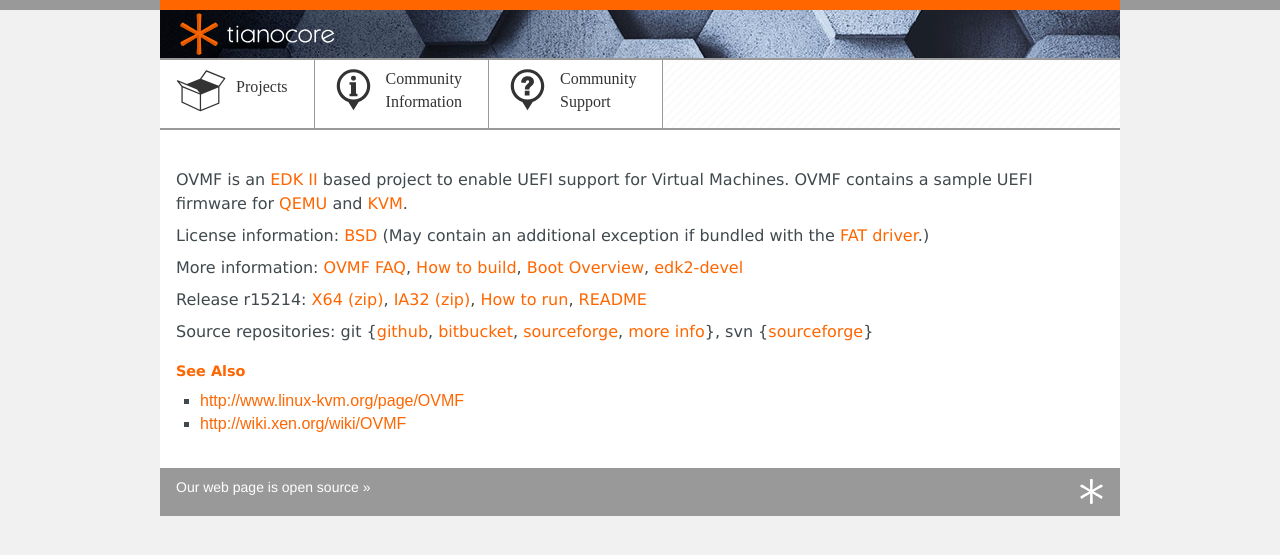
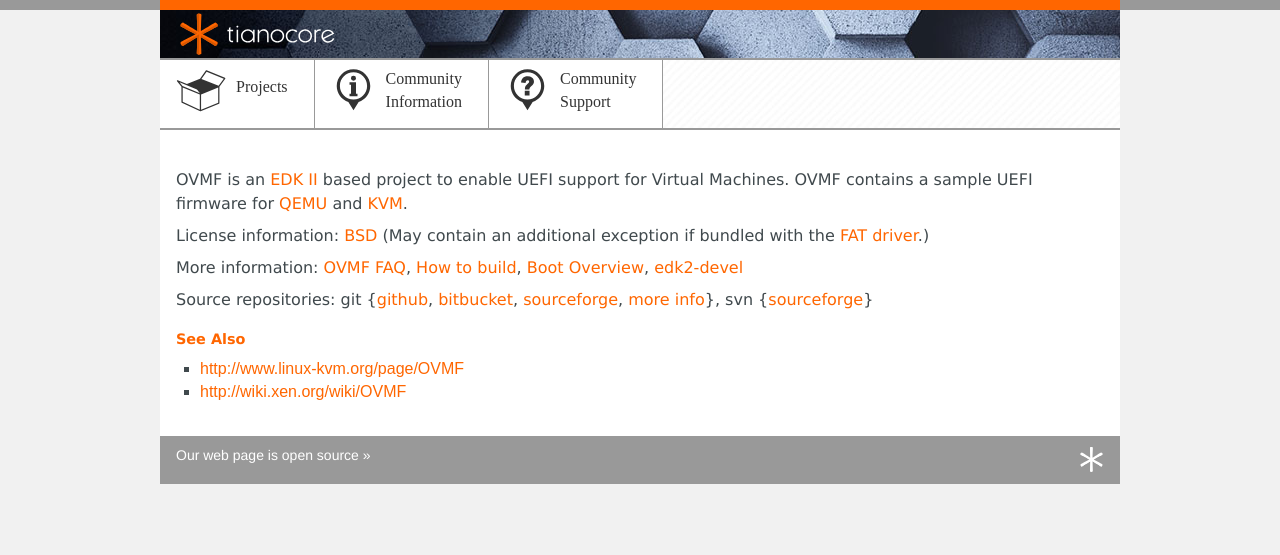
Before and after one commit to tianocore/tianocore.github.io, a Jekyll site: the page built from ovmf/index.md, in a window 1280 px wide. Shown: the top 555 px of the page. Built offline with Jekyll 4.4.1, drawn with Linux system fonts in a browser that asks for light colours; nearby versions of some CDN libraries.

Commit message:
ovmf: Retire r15214 binary build
Signed-off-by: Jordan Justen <jordan.l.justen@intel.com>

```diff
--- a/ovmf/index.md
+++ b/ovmf/index.md
@@ -18,12 +18,6 @@ More information:
   [Boot Overview]({{wiki}}/OVMF-Boot Overview),
   [edk2-devel]
 
-Release r15214:
-  [X64 (zip)]({{edk2files}}/OVMF/OVMF-X64-r15214.zip/download),
-  [IA32 (zip)]({{edk2files}}/OVMF/OVMF-IA32-r15214.zip/download),
-  [How to run]({{wiki}}/How to run OVMF),
-  [README](https://sourceforge.net/p/edk2/code/15214/tree/trunk/edk2/OvmfPkg/README)
-
 Source repositories: git
 {[github](https://github.com/tianocore/edk2/tree/master/OvmfPkg),
  [bitbucket](https://bitbucket.org/tianocore/edk2/src/master/OvmfPkg),
```
